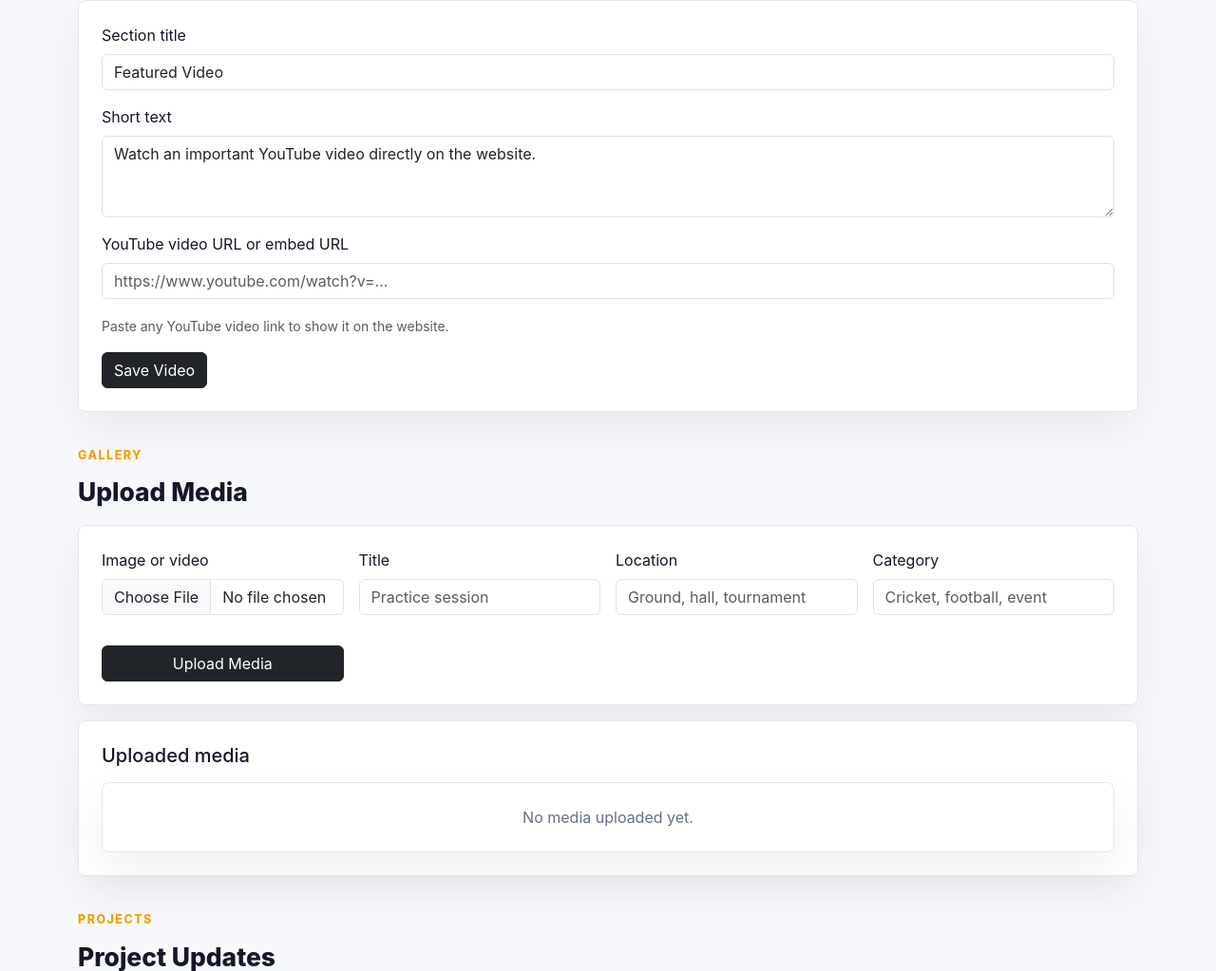
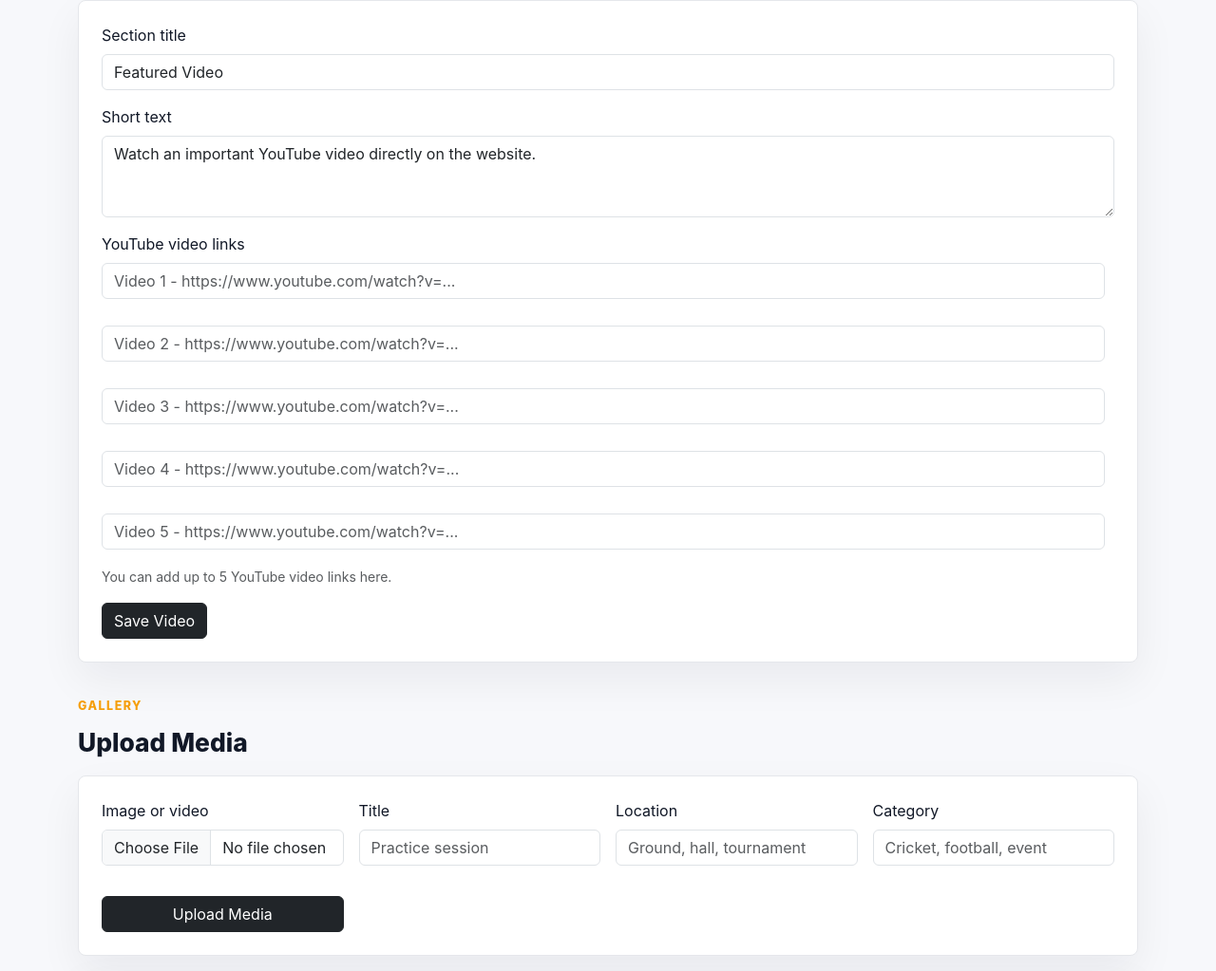
Before and after one commit to pronabroy936-debug/club-website, a Flask app: page /admin in a window 1280 px wide. Shown: the part 4211-5234 px from the top of the page at 95% size. Run offline with Flask 3, Linux system fonts and the light colour scheme; the visitor is signed in with stand-in values (Sample User, id 1); data that the repository does not hold is empty.

Commit message:
live streem5

```diff
--- a/app.py
+++ b/app.py
@@ -368,8 +368,7 @@ def get_featured_video():
     data = {
         "title": "Featured Video",
         "description": "Watch an important YouTube video directly on the website.",
-        "watch_url": "",
-        "embed_url": "",
+        "videos": [],
     }
     try:
         saved = db.settings.find_one({"key": "featured_video"}) or {}
@@ -377,6 +376,27 @@ def get_featured_video():
         data.update(video_data)
     except PyMongoError:
         pass
+
+    videos = data.get("videos") or []
+    if not videos and data.get("watch_url") and data.get("embed_url"):
+        videos = [{
+            "watch_url": data.get("watch_url", ""),
+            "embed_url": data.get("embed_url", ""),
+        }]
+
+    normalized_videos = []
+    for item in videos[:5]:
+        watch_url = (item or {}).get("watch_url", "").strip()
+        embed_url = (item or {}).get("embed_url", "").strip()
+        normalized_videos.append({
+            "watch_url": watch_url,
+            "embed_url": embed_url,
+        })
+
+    while len(normalized_videos) < 5:
+        normalized_videos.append({"watch_url": "", "embed_url": ""})
+
+    data["videos"] = normalized_videos
     return data
 
 
@@ -759,18 +779,24 @@ def update_live_stream():
 @app.route("/admin/featured-video", methods=["POST"])
 @login_required
 def update_featured_video():
-    watch_url = request.form.get("watch_url", "").strip()
-    embed_url = get_youtube_embed_url(watch_url)
+    videos = []
+    for index in range(1, 6):
+        watch_url = request.form.get(f"watch_url_{index}", "").strip()
+        embed_url = get_youtube_embed_url(watch_url)
 
-    if watch_url and not embed_url:
-        flash("Please paste a valid YouTube video, live, share, or embed link.", "danger")
-        return redirect(url_for("admin"))
+        if watch_url and not embed_url:
+            flash(f"Please paste a valid YouTube link in Video {index}.", "danger")
+            return redirect(url_for("admin"))
+
+        videos.append({
+            "watch_url": watch_url,
+            "embed_url": embed_url,
+        })
 
     data = {
         "title": request.form.get("title", "").strip() or "Featured Video",
         "description": request.form.get("description", "").strip() or "Watch an important YouTube video directly on the website.",
-        "watch_url": watch_url,
-        "embed_url": embed_url,
+        "videos": videos,
         "updated_at": datetime.now(timezone.utc),
     }
 
@@ -787,22 +813,31 @@ def update_featured_video():
     return redirect(url_for("admin"))
 
 
-@app.route("/admin/featured-video/delete", methods=["POST"])
+@app.route("/admin/featured-video/<int:index>/delete", methods=["POST"])
 @login_required
-def delete_featured_video():
+def delete_featured_video(index):
+    if index < 1 or index > 5:
+        flash("Unknown video slot.", "danger")
+        return redirect(url_for("admin"))
+
     try:
+        current = get_featured_video()
+        videos = current.get("videos", [])
+        while len(videos) < 5:
+            videos.append({"watch_url": "", "embed_url": ""})
+
+        videos[index - 1] = {"watch_url": "", "embed_url": ""}
         db.settings.update_one(
             {"key": "featured_video"},
             {"$set": {"key": "featured_video", "data": {
-                "title": "Featured Video",
-                "description": "Watch an important YouTube video directly on the website.",
-                "watch_url": "",
-                "embed_url": "",
+                "title": current.get("title", "Featured Video"),
+                "description": current.get("description", "Watch an important YouTube video directly on the website."),
+                "videos": videos,
                 "updated_at": datetime.now(timezone.utc),
             }, "updated_at": datetime.now(timezone.utc)}},
             upsert=True,
         )
-        flash("Featured video link deleted successfully.", "success")
+        flash(f"Video {index} link deleted successfully.", "success")
     except PyMongoError:
         flash("Could not delete featured video link. Check MongoDB connection.", "danger")
 
--- a/static/css/style.css
+++ b/static/css/style.css
@@ -236,6 +236,12 @@ body {
     aspect-ratio: 16 / 9;
     display: block;
     border: 0;
+}
+
+.video-player-grid {
+    display: grid;
+    grid-template-columns: repeat(2, minmax(0, 1fr));
+    gap: 16px;
 }
 
 .section-heading {
@@ -679,6 +685,18 @@ body.lightbox-open {
     align-items: center;
 }
 
+.video-link-stack {
+    display: grid;
+    gap: 12px;
+}
+
+.video-link-row {
+    display: grid;
+    grid-template-columns: minmax(0, 1fr) auto;
+    gap: 10px;
+    align-items: center;
+}
+
 .section-manager {
     display: grid;
     gap: 16px;
@@ -925,6 +943,10 @@ body.lightbox-open {
     .notification-grid {
         grid-template-columns: repeat(2, minmax(0, 1fr));
     }
+
+    .video-player-grid {
+        grid-template-columns: 1fr;
+    }
 }
 
 @media (max-width: 575px) {
@@ -947,7 +969,8 @@ body.lightbox-open {
     .admin-header,
     .admin-edit-row,
     .message-card,
-    .section-edit-row {
+    .section-edit-row,
+    .video-link-row {
         grid-template-columns: 1fr;
         display: grid;
     }
--- a/templates/admin.html
+++ b/templates/admin.html
@@ -153,20 +153,28 @@
             <label class="form-label" for="video-description">Short text</label>
             <textarea id="video-description" name="description" class="form-control" rows="3" placeholder="Short information about the video">{{ featured_video.description }}</textarea>
 
-            <label class="form-label" for="video-watch-url">YouTube video URL or embed URL</label>
-            <input id="video-watch-url" name="watch_url" class="form-control" value="{{ featured_video.watch_url }}" placeholder="https://www.youtube.com/watch?v=...">
+            <label class="form-label">YouTube video links</label>
+            <div class="video-link-stack">
+                {% for item in featured_video.videos %}
+                    <div class="video-link-row">
+                        <input name="watch_url_{{ loop.index }}" class="form-control" value="{{ item.watch_url }}" placeholder="Video {{ loop.index }} - https://www.youtube.com/watch?v=...">
+                        {% if item.watch_url %}
+                            <button class="btn btn-outline-danger" type="submit" form="delete-featured-video-form-{{ loop.index }}">Delete</button>
+                        {% endif %}
+                    </div>
+                {% endfor %}
+            </div>
 
-            <small class="text-muted">Paste any YouTube video link to show it on the website.</small>
+            <small class="text-muted">You can add up to 5 YouTube video links here.</small>
             <div class="admin-button-row">
                 <button class="btn btn-dark mt-3">Save Video</button>
-                {% if featured_video.watch_url %}
-                    <button class="btn btn-outline-danger mt-3" type="submit" form="delete-featured-video-form">Delete Video Link</button>
-                {% endif %}
             </div>
         </form>
-        {% if featured_video.watch_url %}
-            <form id="delete-featured-video-form" action="{{ url_for('delete_featured_video') }}" method="post"></form>
-        {% endif %}
+        {% for item in featured_video.videos %}
+            {% if item.watch_url %}
+                <form id="delete-featured-video-form-{{ loop.index }}" action="{{ url_for('delete_featured_video', index=loop.index) }}" method="post"></form>
+            {% endif %}
+        {% endfor %}
     </div>
 
     <div class="admin-section">
```
Also changed, not shown: templates/home.html (+14 -9 lines).
